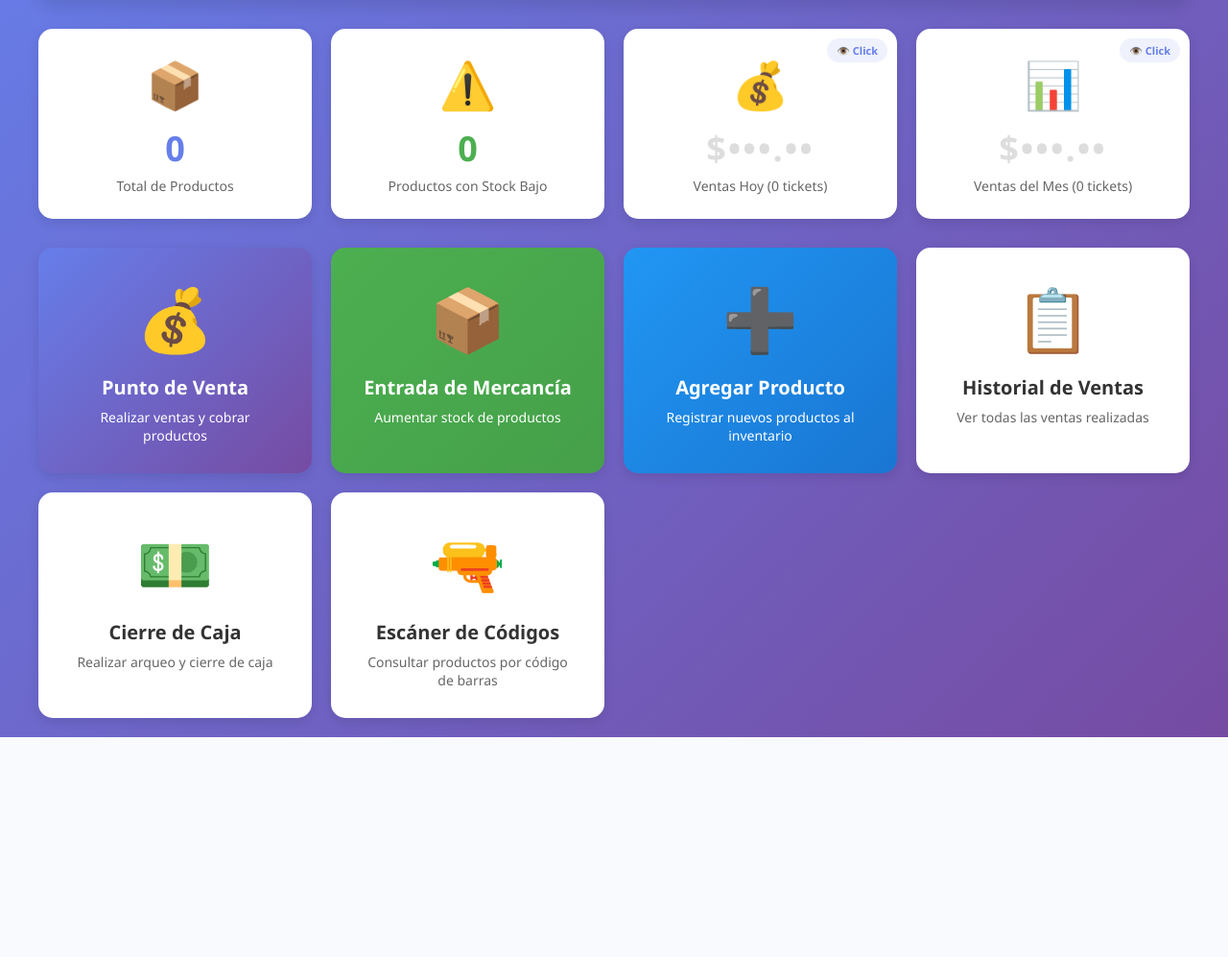
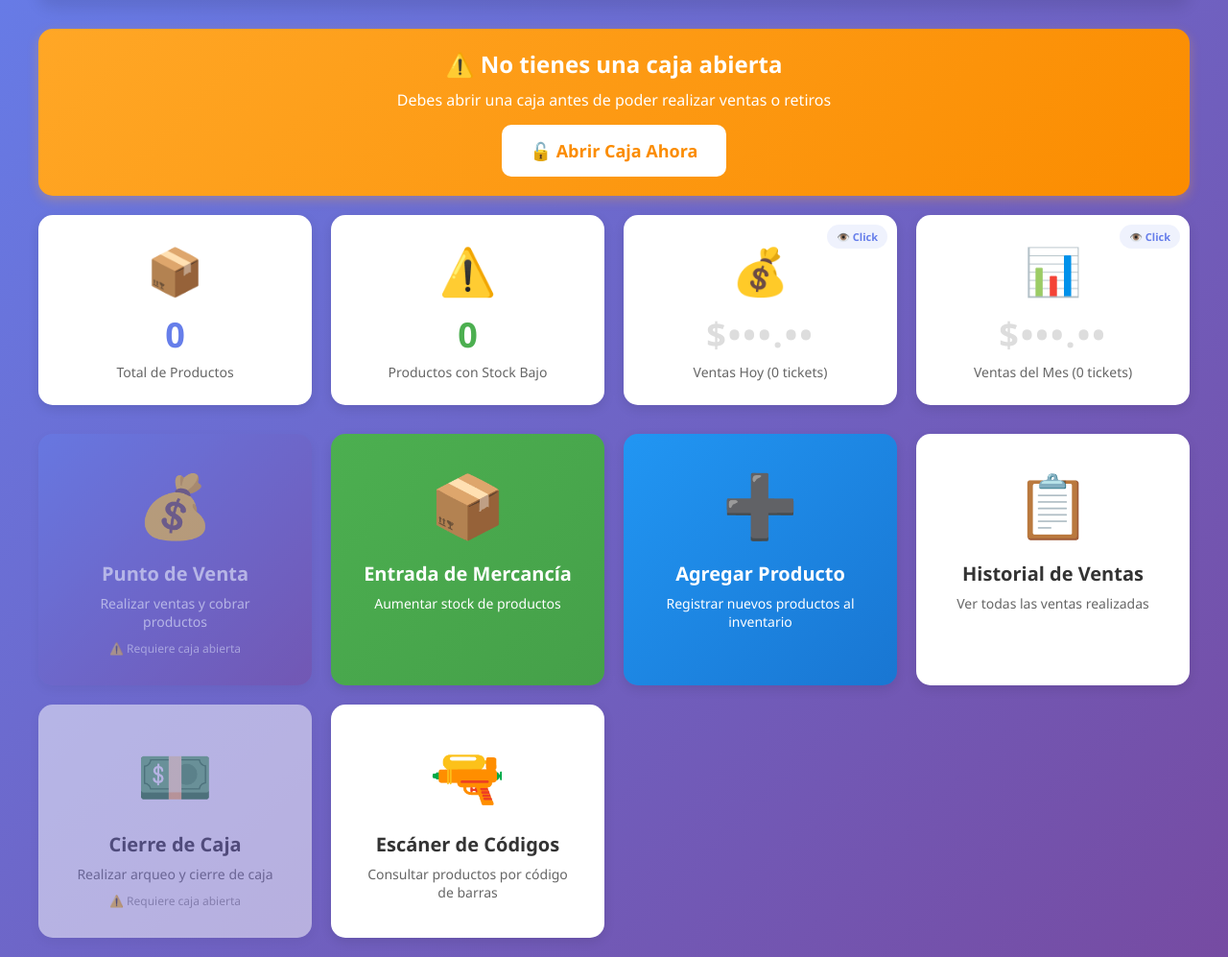
Before and after one commit to rafastarkuwu/inventario_superzito, a PHP site: page / in a window 1280 px wide. Shown: the part 137-1134 px from the top of the page at 96% size. Before the commit the page ends 905 px from the top, so only its background shows below. Run offline with PHP 8.4, Linux system fonts and the light colour scheme; the visitor is signed in with stand-in values (Sample User, id 1); data that the repository does not hold is empty.

Commit message:
Update index.php

```diff
--- a/index.php
+++ b/index.php
@@ -7,8 +7,19 @@ if (!isset($_SESSION['usuario_id'])) {
     exit();
 }
 
+$usuario_id = $_SESSION['usuario_id'];
 $usuario_nombre = $_SESSION['usuario_nombre'];
 $rol = $_SESSION['rol'];
+
+// Verificar si hay una caja abierta para este usuario
+$stmt = $pdo->prepare("
+    SELECT * FROM Cajas
+    WHERE id_encargado = ? AND estado = 'abierta'
+    ORDER BY fecha_apertura DESC
+    LIMIT 1
+");
+$stmt->execute([$usuario_id]);
+$caja_abierta = $stmt->fetch(PDO::FETCH_ASSOC);
 
 // Obtener estadísticas
 try {
@@ -105,6 +116,73 @@ try {
             text-decoration: none;
             font-weight: bold;
             cursor: pointer;
+        }
+
+        /* Alerta de caja */
+        .alerta-caja {
+            background: linear-gradient(135deg, #FFA726 0%, #FB8C00 100%);
+            color: white;
+            padding: 20px;
+            border-radius: 15px;
+            margin-bottom: 20px;
+            text-align: center;
+            box-shadow: 0 4px 12px rgba(255, 167, 38, 0.3);
+        }
+        .alerta-caja h2 {
+            font-size: 24px;
+            margin-bottom: 10px;
+        }
+        .alerta-caja p {
+            margin-bottom: 15px;
+            font-size: 16px;
+        }
+        .btn-abrir-caja {
+            background: white;
+            color: #FB8C00;
+            padding: 15px 30px;
+            border: none;
+            border-radius: 10px;
+            font-size: 18px;
+            font-weight: bold;
+            cursor: pointer;
+            text-decoration: none;
+            display: inline-block;
+            transition: all 0.3s;
+        }
+        .btn-abrir-caja:hover {
+            transform: scale(1.05);
+            box-shadow: 0 4px 12px rgba(0,0,0,0.2);
+        }
+
+        /* Info de caja abierta */
+        .info-caja-abierta {
+            background: linear-gradient(135deg, #4CAF50 0%, #45a049 100%);
+            color: white;
+            padding: 20px;
+            border-radius: 15px;
+            margin-bottom: 20px;
+            box-shadow: 0 4px 12px rgba(76, 175, 80, 0.3);
+        }
+        .info-caja-grid {
+            display: grid;
+            grid-template-columns: repeat(auto-fit, minmax(200px, 1fr));
+            gap: 15px;
+            margin-top: 15px;
+        }
+        .info-caja-item {
+            background: rgba(255,255,255,0.2);
+            padding: 15px;
+            border-radius: 10px;
+            text-align: center;
+        }
+        .info-caja-item .label {
+            font-size: 12px;
+            margin-bottom: 5px;
+            opacity: 0.9;
+        }
+        .info-caja-item .value {
+            font-size: 20px;
+            font-weight: bold;
         }
 
         /* Tarjetas de estadísticas */
@@ -249,9 +327,18 @@ try {
         .modulo-agregar { background: linear-gradient(135deg, #2196F3 0%, #1976D2 100%); color: white; }
         .modulo-agregar .modulo-titulo, .modulo-agregar .modulo-descripcion { color: white; }
 
+        .modulo-retiro { background: linear-gradient(135deg, #FF9800 0%, #F57C00 100%); color: white; }
+        .modulo-retiro .modulo-titulo, .modulo-retiro .modulo-descripcion { color: white; }
+
         .modulo-historial:hover { border-color: #667eea; }
         .modulo-cierre:hover { border-color: #4CAF50; }
         .modulo-scanner:hover { border-color: #FF9800; }
+
+        .modulo-deshabilitado {
+            opacity: 0.5;
+            cursor: not-allowed;
+            pointer-events: none;
+        }
 
         @media (max-width: 768px) {
             .stats-grid {
@@ -277,6 +364,36 @@ try {
                 <a href="logout.php" class="btn-logout">🚪 Cerrar Sesión</a>
             </div>
         </div>
+
+        <?php if (!$caja_abierta): ?>
+        <!-- ALERTA: NO HAY CAJA ABIERTA -->
+        <div class="alerta-caja">
+            <h2>⚠️ No tienes una caja abierta</h2>
+            <p>Debes abrir una caja antes de poder realizar ventas o retiros</p>
+            <a href="apertura_caja.php" class="btn-abrir-caja">
+                🔓 Abrir Caja Ahora
+            </a>
+        </div>
+        <?php else: ?>
+        <!-- INFO: CAJA ABIERTA -->
+        <div class="info-caja-abierta">
+            <h2 style="text-align: center; margin-bottom: 10px;">✅ Caja Abierta - Turno Activo</h2>
+            <div class="info-caja-grid">
+                <div class="info-caja-item">
+                    <div class="label">🕐 Hora Apertura</div>
+                    <div class="value"><?php echo date('H:i', strtotime($caja_abierta['fecha_apertura'])); ?></div>
+                </div>
+                <div class="info-caja-item">
+                    <div class="label">💵 Monto Inicial</div>
+                    <div class="value">$<?php echo number_format($caja_abierta['monto_inicial'], 2); ?></div>
+                </div>
+                <div class="info-caja-item">
+                    <div class="label">📅 Fecha</div>
+                    <div class="value"><?php echo date('d/m/Y', strtotime($caja_abierta['fecha_apertura'])); ?></div>
+                </div>
+            </div>
+        </div>
+        <?php endif; ?>
 
         <!-- Estadísticas -->
         <div class="stats-grid">
@@ -313,10 +430,13 @@ try {
 
         <!-- Módulos principales -->
         <div class="modulos-grid">
-            <a href="vender.php" class="modulo modulo-venta">
+            <a href="vender.php" class="modulo modulo-venta <?php echo !$caja_abierta ? 'modulo-deshabilitado' : ''; ?>">
                 <div class="modulo-icon">💰</div>
                 <div class="modulo-titulo">Punto de Venta</div>
                 <div class="modulo-descripcion">Realizar ventas y cobrar productos</div>
+                <?php if (!$caja_abierta): ?>
+                    <div style="margin-top: 10px; font-size: 12px; color: rgba(255,255,255,0.8);">⚠️ Requiere caja abierta</div>
+                <?php endif; ?>
             </a>
 
             <a href="entrada_mercancia.php" class="modulo modulo-entrada">
@@ -331,16 +451,27 @@ try {
                 <div class="modulo-descripcion">Registrar nuevos productos al inventario</div>
             </a>
 
+            <?php if ($caja_abierta): ?>
+            <a href="retiro_efectivo.php" class="modulo modulo-retiro">
+                <div class="modulo-icon">💸</div>
+                <div class="modulo-titulo">Retiro de Efectivo</div>
+                <div class="modulo-descripcion">Sacar dinero de la caja</div>
+            </a>
+            <?php endif; ?>
+
             <a href="historial_ventas.php" class="modulo modulo-historial">
                 <div class="modulo-icon">📋</div>
                 <div class="modulo-titulo">Historial de Ventas</div>
                 <div class="modulo-descripcion">Ver todas las ventas realizadas</div>
             </a>
 
-            <a href="cierre_caja.php" class="modulo modulo-cierre">
+            <a href="cierre_caja.php" class="modulo modulo-cierre <?php echo !$caja_abierta ? 'modulo-deshabilitado' : ''; ?>">
                 <div class="modulo-icon">💵</div>
                 <div class="modulo-titulo">Cierre de Caja</div>
                 <div class="modulo-descripcion">Realizar arqueo y cierre de caja</div>
+                <?php if (!$caja_abierta): ?>
+                    <div style="margin-top: 10px; font-size: 12px; color: #999;">⚠️ Requiere caja abierta</div>
+                <?php endif; ?>
             </a>
 
             <a href="escanear.php" class="modulo modulo-scanner">
@@ -366,14 +497,12 @@ try {
                 const valor = document.getElementById('valorHoy');
 
                 if (!hoyRevelado) {
-                    // Revelar
                     card.classList.add('revelado');
                     valor.classList.remove('censurado');
                     valor.classList.add('revelado');
                     valor.textContent = '$' + ventasHoy.toFixed(2);
                     hoyRevelado = true;
                 } else {
-                    // Ocultar
                     card.classList.remove('revelado');
                     valor.classList.remove('revelado');
                     valor.classList.add('censurado');
@@ -385,14 +514,12 @@ try {
                 const valor = document.getElementById('valorMes');
 
                 if (!mesRevelado) {
-                    // Revelar
                     card.classList.add('revelado');
                     valor.classList.remove('censurado');
                     valor.classList.add('revelado');
                     valor.textContent = '$' + ventasMes.toFixed(2);
                     mesRevelado = true;
                 } else {
-                    // Ocultar
                     card.classList.remove('revelado');
                     valor.classList.remove('revelado');
                     valor.classList.add('censurado');
```
